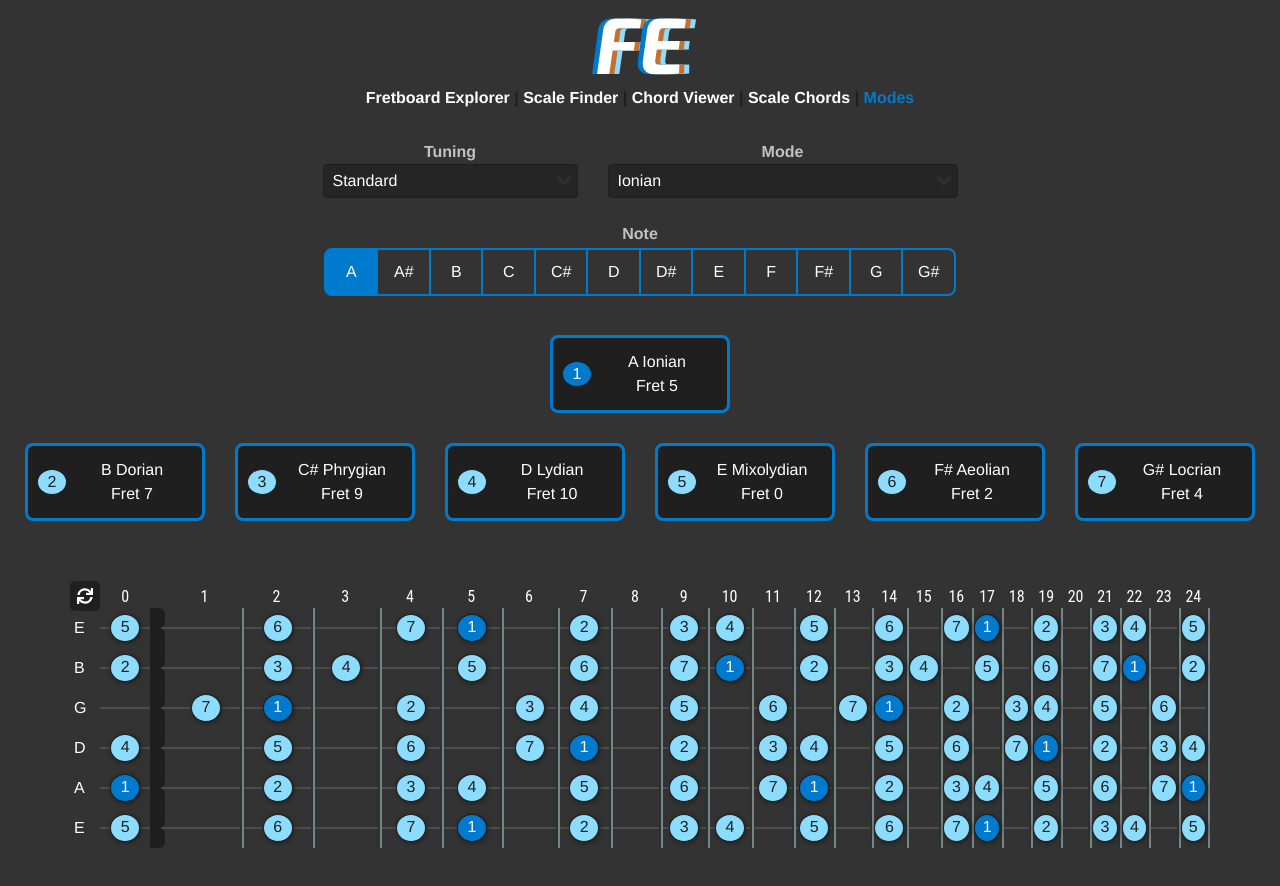
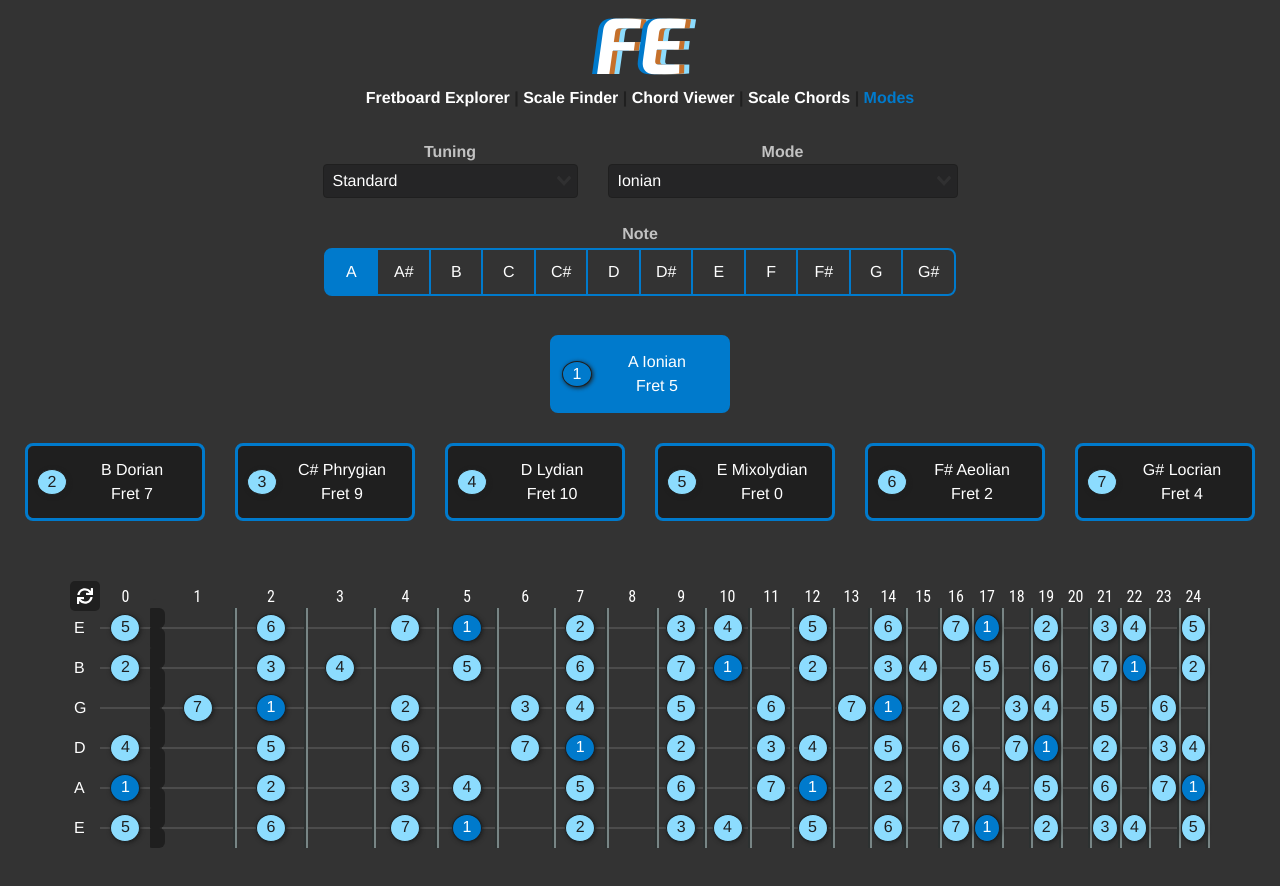
Before and after one commit to bartsides/fretboard-explorer, a Vue app: page /modes in a window 1280 px wide. Shown: the top 886 px of the page. Built offline with nearby package versions, Linux system fonts and the light colour scheme.

Commit message:
Fixed spacing of first fret when shrunk.

```diff
--- a/src/components/FretNote.vue
+++ b/src/components/FretNote.vue
@@ -5,7 +5,6 @@
     :class="{ fret: !isNut }"
     @click="click"
   >
-    <div v-if="fret === 1" class="nut-filler">.</div>
     <div
       class="fret-icon"
       :class="{
--- a/src/components/Fretboard.vue
+++ b/src/components/Fretboard.vue
@@ -43,7 +43,6 @@
           class="fret-number"
           :class="{ 'first-fret': fret === 1 }"
         >
-          <div v-if="fret === 1" class="nut-filler">.</div>
           <div class="mx-auto">{{ fret }}</div>
         </div>
       </div>
@@ -170,7 +169,6 @@ export default {
     fretWidth(fret) {
       if (fret === 0) return this.defaultFretWidth + 10;
       let result = this.defaultFretWidth * 32 * SpacingService.getSpacing(fret);
-      if (fret === 1) result += 15;
       return result;
     },
     onResize() {
@@ -261,8 +259,9 @@ export default {
 .nut-container {
   height: 100%;
   width: $nutWidth;
+  min-width: $nutWidth;
   margin-left: -4px;
-  margin-right: 10px;
+  margin-right: 0px;
   color: $backgroundColor;
 }
 .nut {
@@ -285,9 +284,6 @@ export default {
 .last-nut {
   border-radius: 6px;
 }
-.first-fret {
-  margin-left: -15px;
-}
 .invis-text {
   color: $backgroundColor;
 }
--- a/src/components/ModeCard.vue
+++ b/src/components/ModeCard.vue
@@ -1,6 +1,13 @@
 <template>
-  <div class="mode-card card" v-if="mode">
-    <div class="card-header container">
+  <div
+    class="mode-card card"
+    v-if="mode"
+    :class="{ 'mode-card-selected': selected }"
+  >
+    <div
+      class="card-header container"
+      :class="{ 'mode-card-selected': selected }"
+    >
       <div class="row">
         <div
           v-if="index"
@@ -27,3 +34,8 @@ export default {
   }
 };
 </script>
+<style lang="scss" scoped>
+.mode-card-selected {
+  background-color: $highlightColor;
+}
+</style>
```
